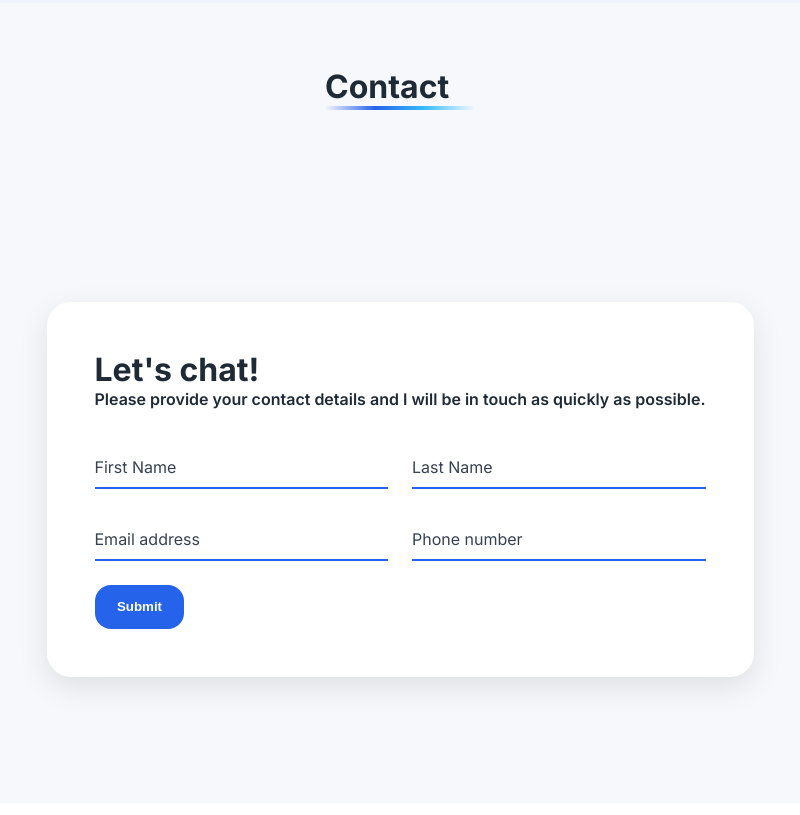
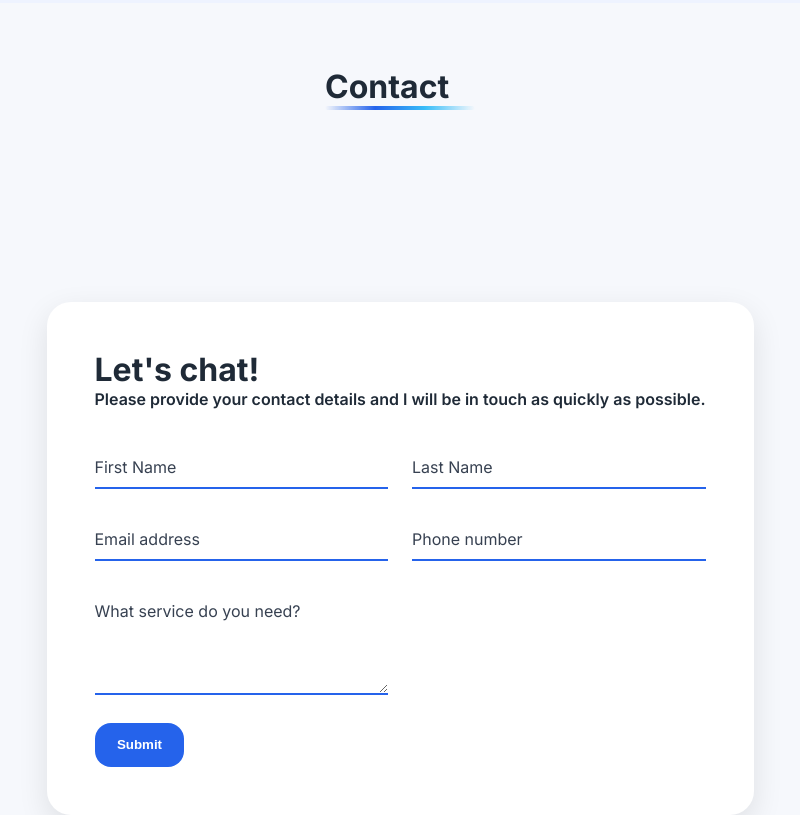
Before and after one commit to BrettCooley/portfolio-website, a plain HTML site: page index.html in a window 1280 px wide. Shown: the part 1852-2667 px from the top of the page, without its empty margins (240-1040 px from the left). Drawn offline with Linux system fonts and the light colour scheme.

Commit message:
amended contact form

```diff
--- a/index.html
+++ b/index.html
@@ -87,7 +87,6 @@
     <div class="contact__title"><h1>Contact</h1></div>
 
     <form name="contact" method="POST" data-netlify="true">
-
     <input type="hidden" name="form-name" value="contact" />
 
     <div class="contact-form">
@@ -97,20 +96,21 @@
         </div>
 
         <div class="input__row">
+
         <div class="input__group">
-            <input type="text" id="firstname" name="firstname" placeholder=" " />
+            <input type="text" id="firstname" name="firstname" placeholder=" " required />
             <label for="firstname">First Name</label>
             <span class="error__field"></span>
         </div>
 
         <div class="input__group">
-            <input type="text" id="lastname" name="lastname" placeholder=" " />
+            <input type="text" id="lastname" name="lastname" placeholder=" " required />
             <label for="lastname">Last Name</label>
             <span class="error__field"></span>
         </div>
 
         <div class="input__group">
-            <input type="email" id="email" name="email" placeholder=" " />
+            <input type="email" id="email" name="email" placeholder=" " required />
             <label for="email">Email address</label>
             <span class="error__field"></span>
         </div>
@@ -121,16 +121,24 @@
             <span class="error__field"></span>
         </div>
 
+        <!-- NEW MESSAGE FIELD -->
+        <div class="input__group">
+            <textarea
+            id="message"
+            name="message"
+            placeholder=" "
+            rows="4"
+            required
+            ></textarea>
+            <label for="message">What service do you need?</label>
+            <span class="error__field"></span>
+        </div>
+
         <button type="submit">Submit</button>
+
         </div>
     </div>
-
     </form>
-
-
-
-
-
 
 
 
--- a/style.css
+++ b/style.css
@@ -589,6 +589,39 @@ body {
   transition: 0.2s ease;
 }
 
+/* Make textarea match your input style */
+.input__group textarea{
+  width: 100%;
+  padding: 1rem 0 0.75rem;
+  font-size: 1rem;
+  font-family: inherit;
+  color: #1f2a37;
+  background: transparent;
+  border: none;
+  border-bottom: 2px solid #2563eb;
+  outline: none;
+  resize: vertical;
+}
+
+/* Floating label for textarea */
+.input__group textarea:focus ~ label,
+.input__group textarea:not(:placeholder-shown) ~ label{
+  top: -0.4rem;
+  font-size: 0.8rem;
+  color: #6b7280;
+}
+
+/* Focus accent for textarea */
+.input__group textarea:focus{
+  border-bottom-color: #38bdf8;
+}
+
+/* Make this field span full row */
+.input__group--full{
+  grid-column: 1 / -1;
+}
+
+
 /* Float label on focus OR when user typed */
 .input__group input:focus ~ label,
 .input__group input:not(:placeholder-shown) ~ label{
@@ -604,6 +637,7 @@ body {
 
 /* Button (your existing button tag) */
 .input__row button{
+  grid-column: 1 / -1;
   justify-self: start;
   padding: 0.9rem 1.4rem;
   border: 0;
```
Lines whose indentation alone changed are shown as unchanged.
